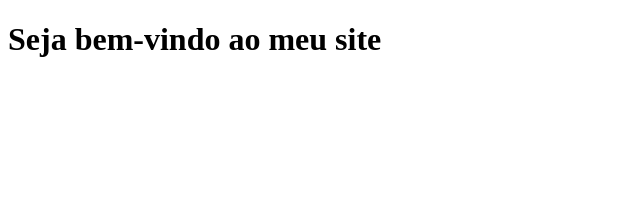
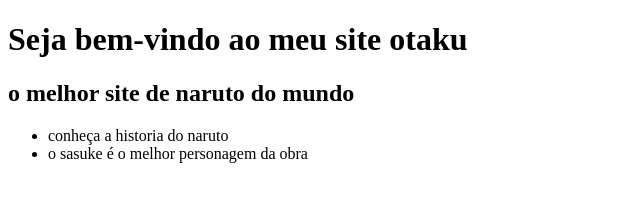
Before and after one commit to cnunesxz/cnunesxz.github.io, a plain HTML site: page index.html in a window 1280 px wide. Shown: the whole page, without its empty margins (0-640 px from the left). Drawn offline with Linux system fonts and the light colour scheme.

Commit message:
Update index.html

```diff
--- a/index.html
+++ b/index.html
@@ -5,7 +5,12 @@
     <meta charset="utf-8">
 </head>
     <body>
-        <h1>Seja bem-vindo ao meu site</h1>
+        <h1>Seja bem-vindo ao meu site otaku</h1>
+        <h2>o melhor site de naruto do mundo</h2>
+    <ul>
+        <li>conheça a historia do naruto</li>
+        <li>o sasuke é o melhor personagem da obra</li>
+    </ul>
     </body>
     <footer></footer>
 </html>
```
